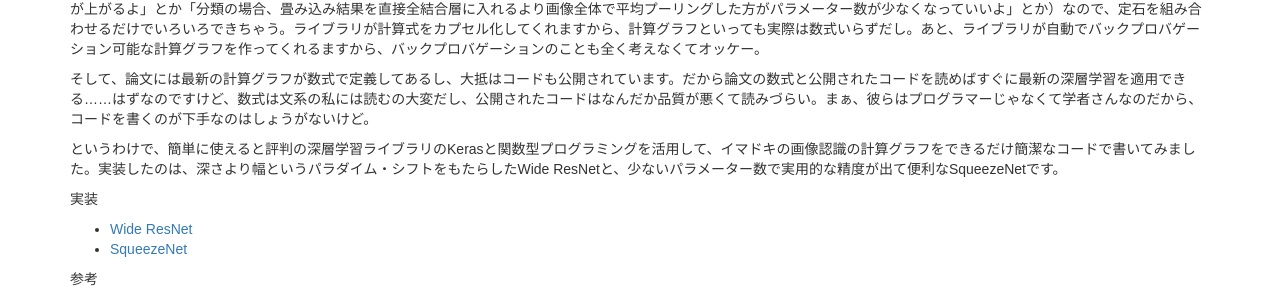
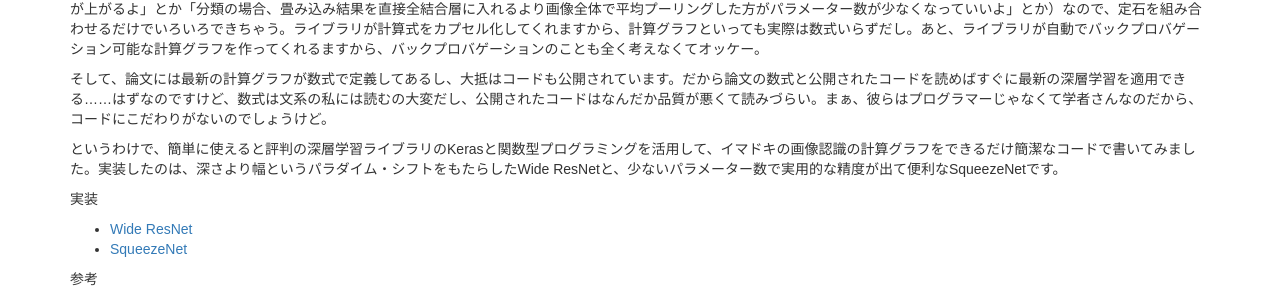
Before and after one commit to tail-island/tail-island.github.io, a Jekyll site: the page built from _posts/2017-10-25-keras-and-fp.md, in a window 1280 px wide and 900 px high. Shown: the part 272-573 px from the top of the window. Built offline with Jekyll 4.4.1, drawn with Linux system fonts in a browser that asks for light colours.

Commit message:
keras and fp is added.

```diff
--- a/_posts/2017-10-25-keras-and-fp.md
+++ b/_posts/2017-10-25-keras-and-fp.md
@@ -7,7 +7,7 @@ tags:     ["Keras, 深層学習, 関数型プログラミング"]
 
 深層学習（ディープ・ラーニング）ってのは、つまるところ、バックプロバゲーション（逆誤差伝播法）が可能な計算グラフ（計算式）を作って、計算グラフ中のパラメーターを大量データでキアイで学習させてるだけです。しかも、色々と定石が定まってきている（たとえば「畳込みをするならバッチ・ノーマライゼーション→ReLU→畳込みの順にすると精度が上がるよ」とか「分類の場合、畳み込み結果を直接全結合層に入れるより画像全体で平均プーリングした方がパラメーター数が少なくなっていいよ」とか）なので、定石を組み合わせるだけでいろいろできちゃう。ライブラリが計算式をカプセル化してくれますから、計算グラフといっても実際は数式いらずだし。あと、ライブラリが自動でバックプロバゲーション可能な計算グラフを作ってくれるますから、バックプロバゲーションのことも全く考えなくてオッケー。
 
-そして、論文には最新の計算グラフが数式で定義してあるし、大抵はコードも公開されています。だから論文の数式と公開されたコードを読めばすぐに最新の深層学習を適用できる……はずなのですけど、数式は文系の私には読むの大変だし、公開されたコードはなんだか品質が悪くて読みづらい。まぁ、彼らはプログラマーじゃなくて学者さんなのだから、コードを書くのが下手なのはしょうがないけど。
+そして、論文には最新の計算グラフが数式で定義してあるし、大抵はコードも公開されています。だから論文の数式と公開されたコードを読めばすぐに最新の深層学習を適用できる……はずなのですけど、数式は文系の私には読むの大変だし、公開されたコードはなんだか品質が悪くて読みづらい。まぁ、彼らはプログラマーじゃなくて学者さんなのだから、コードにこだわりがないのでしょうけど。
 
 というわけで、簡単に使えると評判の深層学習ライブラリのKerasと関数型プログラミングを活用して、イマドキの画像認識の計算グラフをできるだけ簡潔なコードで書いてみました。実装したのは、深さより幅というパラダイム・シフトをもたらしたWide ResNetと、少ないパラメーター数で実用的な精度が出て便利なSqueezeNetです。
 
```
